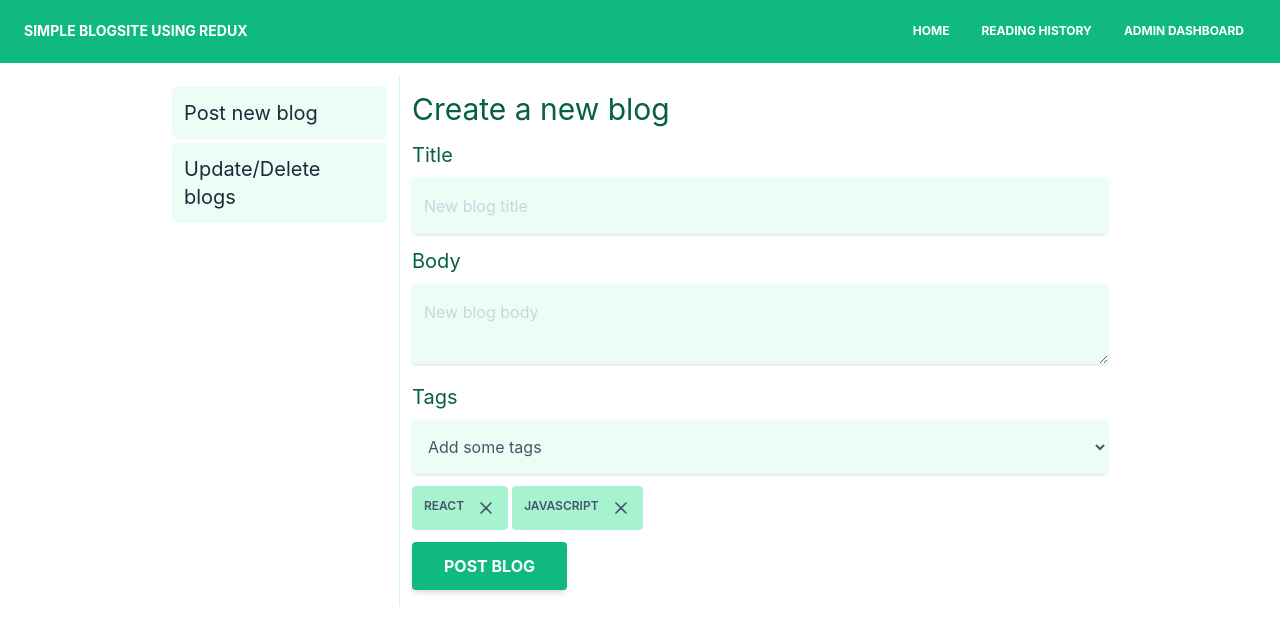
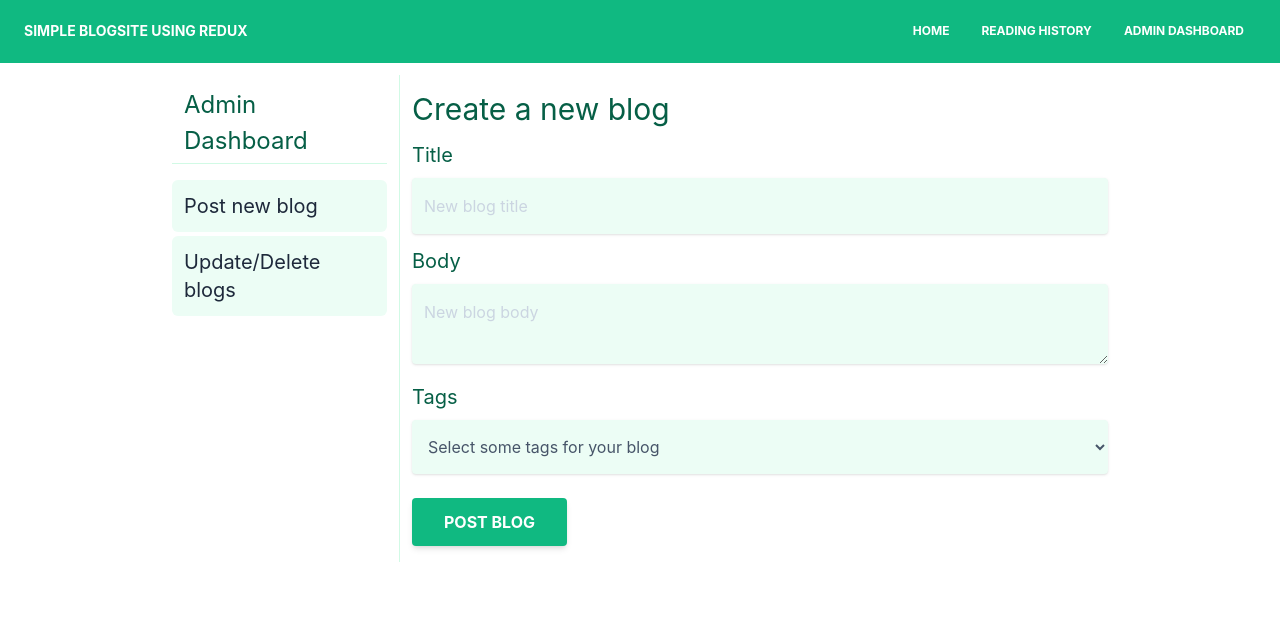
Before and after one commit to Labib2003/redux-acc-assignment-1-client, a React (Create React App) app: page /dashboard in a window 1280 px wide. Shown: the top 644 px of the page. Built offline with nearby package versions, Linux system fonts and the light colour scheme.

Commit message:
form input taken using redux

```diff
--- a/package.json
+++ b/package.json
@@ -12,6 +12,7 @@
     "react-router-dom": "^6.4.5",
     "react-scripts": "5.0.1",
     "redux": "^4.2.0",
+    "redux-devtools-extension": "^2.13.9",
     "redux-thunk": "^2.4.2",
     "web-vitals": "^2.1.4"
   },
--- a/src/App.js
+++ b/src/App.js
@@ -1,11 +1,15 @@
+import { Provider } from "react-redux";
 import { RouterProvider } from "react-router-dom";
 import "./App.css";
+import store from "./redux/store";
 import routes from "./routes/routes";
 
 function App() {
   return (
     <div>
-      <RouterProvider router={routes} />
+      <Provider store={store}>
+        <RouterProvider router={routes} />
+      </Provider>
     </div>
   );
 }
--- a/src/components/CreateNewBlogForm.jsx
+++ b/src/components/CreateNewBlogForm.jsx
@@ -1,7 +1,12 @@
 import React from "react";
+import { useDispatch, useSelector } from "react-redux";
 import CrossIcon from "../icons/CrossIcon";
+import { addTag, removeTag, textInput } from "../redux/actions/formActions";
 
 const CreateNewBlogForm = () => {
+  const dispatch = useDispatch();
+  const tags = useSelector((state) => state.tags);
+
   return (
     <form>
       <legend>
@@ -11,33 +16,37 @@ const CreateNewBlogForm = () => {
       </legend>
       <div className="mb-3 pt-0">
         <label htmlFor="blog-title">
-          <h6 class="text-xl font-normal leading-normal mt-0 mb-2 text-emerald-800">
+          <h6 className="text-xl font-normal leading-normal mt-0 mb-2 text-emerald-800">
             Title
           </h6>
         </label>
         <input
           type="text"
           id="blog-title"
+          name="title"
           placeholder="New blog title"
           className="px-3 py-4 placeholder-slate-300 text-slate-600 relative bg-emerald-50 rounded text-base border-0 shadow outline-none focus:outline-none focus:ring w-full"
+          onBlur={(e) => dispatch(textInput(e.target.name, e.target.value))}
         />
       </div>
       <div className="mb-3 pt-0">
         <label htmlFor="blog-body">
-          <h6 class="text-xl font-normal leading-normal mt-0 mb-2 text-emerald-800">
+          <h6 className="text-xl font-normal leading-normal mt-0 mb-2 text-emerald-800">
             Body
           </h6>
         </label>
         <textarea
           type="text"
           id="blog-body"
+          name="body"
           placeholder="New blog body"
           className="px-3 py-4 placeholder-slate-300 text-slate-600 relative bg-emerald-50 rounded text-base border-0 shadow outline-none focus:outline-none focus:ring w-full"
+          onBlur={(e) => dispatch(textInput(e.target.name, e.target.value))}
         />
       </div>
       <div className="mb-3 pt-0">
         <label htmlFor="blog-tags">
-          <h6 class="text-xl font-normal leading-normal mt-0 mb-2 text-emerald-800">
+          <h6 className="text-xl font-normal leading-normal mt-0 mb-2 text-emerald-800">
             Tags
           </h6>
         </label>
@@ -46,23 +55,24 @@ const CreateNewBlogForm = () => {
           id="blog-tags"
           defaultValue="default"
           className="px-3 py-4 placeholder-slate-300 text-slate-600 relative bg-emerald-50 rounded text-base border-0 shadow outline-none focus:outline-none focus:ring w-full"
+          onChange={(e) => dispatch(addTag(e.target.value))}
         >
           <option disabled value="default">
-            Add some tags
+            Select some tags for your blog
           </option>
-          <option value="react">React</option>
-          <option value="js">JavaScript</option>
-          <option value="other">Other</option>
+          <option value="React">React</option>
+          <option value="JavaScript">JavaScript</option>
+          <option value="Other">Other</option>
         </select>
         <div className="mt-3 flex gap-1">
-          <span class="text-xs font-semibold w-fit p-3 rounded text-slate-600 bg-emerald-200 uppercase flex gap-3">
-            React
-            <CrossIcon />
-          </span>
-          <span class="text-xs font-semibold w-fit p-3 rounded text-slate-600 bg-emerald-200 uppercase flex gap-3">
-            JavaScript
-            <CrossIcon />
-          </span>
+          {tags.map((tag) => (
+            <span className="text-xs font-semibold w-fit p-3 rounded text-slate-600 bg-emerald-200 uppercase flex gap-3">
+              {tag}
+              <div onClick={() => dispatch(removeTag(tag))}>
+                <CrossIcon />
+              </div>
+            </span>
+          ))}
         </div>
       </div>
       <button
--- a/src/icons/CrossIcon.jsx
+++ b/src/icons/CrossIcon.jsx
@@ -4,7 +4,7 @@ const CrossIcon = () => {
   return (
     <>
       <svg
-        className="w-5 h-5"
+        className="w-5 h-5 cursor-pointer"
         fill="none"
         stroke="currentColor"
         viewBox="0 0 24 24"
--- a/src/pages/AdminDashboard.jsx
+++ b/src/pages/AdminDashboard.jsx
@@ -5,17 +5,21 @@ const AdminDashboard = () => {
   return (
     <div>
       <div className="flex">
-        <aside className="w-1/4 border-r border-emerald-100 p-3 flex flex-col gap-1">
-          <h6 class="text-xl font-normal text-slate-800 p-3 rounded-md bg-emerald-50 hover:bg-emerald-100">
+        <nav className="w-1/4 border-r border-emerald-100 p-3 flex flex-col gap-1">
+          <h5 className="text-2xl font-normal leading-normal text-emerald-800 px-3">
+            Admin Dashboard
+          </h5>
+          <hr className="mt-0 mb-3 border-emerald-100" />
+          <h6 className="text-xl font-normal text-slate-800 p-3 rounded-md bg-emerald-50 hover:bg-emerald-100">
             <Link to="/dashboard/create-blog">Post new blog</Link>
           </h6>
-          <h6 class="text-xl font-normal text-slate-800 p-3 rounded-md bg-emerald-50 hover:bg-emerald-100">
+          <h6 className="text-xl font-normal text-slate-800 p-3 rounded-md bg-emerald-50 hover:bg-emerald-100">
             <Link to="/dashboard/create-blog">Update/Delete blogs</Link>
           </h6>
-        </aside>
-        <main className="w-3/4 p-3">
+        </nav>
+        <section className="w-3/4 p-3">
           <Outlet />
-        </main>
+        </section>
       </div>
     </div>
   );
--- /dev/null
+++ b/src/redux/actionTypes.js
@@ -0,0 +1,5 @@
+export const formActionTypes = {
+  TEXT_INPUT: "TEXT_INPUT",
+  ADD_TAG: "ADD_TAG",
+  REMOVE_TAG: "REMOVE_TAG",
+};
--- /dev/null
+++ b/src/redux/actions/formActions.js
@@ -0,0 +1,25 @@
+import { formActionTypes } from "../actionTypes";
+
+export const textInput = (name, value) => {
+  return {
+    type: formActionTypes.TEXT_INPUT,
+    payload: {
+      name,
+      value,
+    },
+  };
+};
+
+export const addTag = (tag) => {
+  return {
+    type: formActionTypes.ADD_TAG,
+    payload: tag,
+  };
+};
+
+export const removeTag = (tag) => {
+  return {
+    type: formActionTypes.REMOVE_TAG,
+    payload: tag,
+  };
+};
--- /dev/null
+++ b/src/redux/reducers/formReducer.js
@@ -0,0 +1,30 @@
+import { formActionTypes } from "../actionTypes";
+
+const initialState = {
+  title: "",
+  body: "",
+  tags: [],
+};
+
+const formReducer = (state = initialState, action) => {
+  const { type, payload } = action;
+  switch (type) {
+    case formActionTypes.TEXT_INPUT:
+      return { ...state, [payload.name]: payload.value };
+    case formActionTypes.ADD_TAG:
+      if (state.tags.includes(payload)) return { ...state };
+      return {
+        ...state,
+        tags: [...state.tags, payload],
+      };
+    case formActionTypes.REMOVE_TAG:
+      return {
+        ...state,
+        tags: state.tags.filter((tag) => tag !== payload),
+      };
+    default:
+      return state;
+  }
+};
+
+export default formReducer;
--- /dev/null
+++ b/src/redux/store.js
@@ -0,0 +1,7 @@
+import { createStore } from "redux";
+import { composeWithDevTools } from "redux-devtools-extension";
+import formReducer from "./reducers/formReducer";
+
+const store = createStore(formReducer, composeWithDevTools());
+
+export default store;
```
Also changed, not shown: 1 other file (tests, documents, lock files or other folders).
